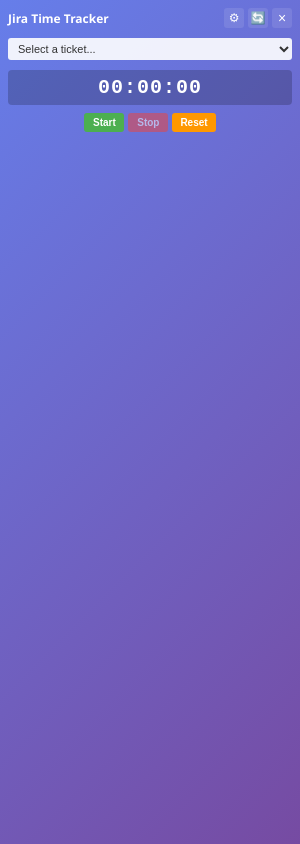
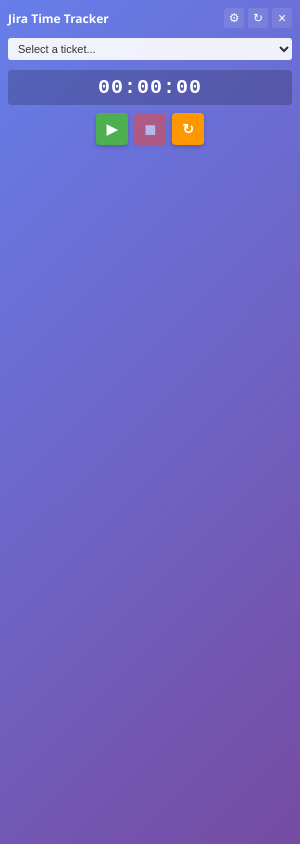
Before and after one commit to twinters-frontlineed/Time-Tracker, an Electron app: page index.html in a window 300 px wide. Drawn offline with Linux system fonts and the light colour scheme; no server answers.

Commit message:
Fix some styles

```diff
--- a/index.html
+++ b/index.html
@@ -12,7 +12,7 @@
             <h3>Jira Time Tracker</h3>
             <div class="header-buttons">
                 <button id="settingsBtn" class="header-btn" title="Settings">⚙</button>
-                <button id="syncBtn" class="header-btn" title="Sync Jira Tickets">🔄</button>
+                <button id="syncBtn" class="header-btn" title="Sync Jira Tickets">↻</button>
                 <button id="closeBtn" class="close-btn">&times;</button>
             </div>
         </div>
@@ -28,9 +28,9 @@
         <div class="timer-section">
             <div class="timer-display" id="timerDisplay">00:00:00</div>
             <div class="timer-controls">
-                <button id="startBtn" class="btn-start">Start</button>
-                <button id="stopBtn" class="btn-stop" disabled>Stop</button>
-                <button id="resetBtn" class="btn-reset">Reset</button>
+                <button id="startBtn" class="btn-start" title="Start Timer">▶</button>
+                <button id="stopBtn" class="btn-stop" disabled title="Stop Timer">◼</button>
+                <button id="resetBtn" class="btn-reset" title="Reset Timer">↻</button>
             </div>
         </div>
     </div>
--- a/main.js
+++ b/main.js
@@ -11,7 +11,7 @@
   // Create the browser window
   mainWindow = new BrowserWindow({
     width: 280,
-    height: 140,
+    height: 160,
     frame: false, // Remove window frame for overlay effect
     alwaysOnTop: true, // Keep window on top
     resizable: true,
--- a/styles.css
+++ b/styles.css
@@ -175,20 +175,24 @@
 
 .timer-controls {
     display: flex;
-    gap: 4px;
+    gap: 6px;
     justify-content: center;
 }
 
 .timer-controls button {
-    padding: 4px 8px;
+    width: 32px;
+    height: 32px;
     border: none;
-    border-radius: 3px;
-    font-size: 10px;
+    border-radius: 4px;
+    font-size: 14px;
     font-weight: 600;
     cursor: pointer;
-    min-width: 40px;
     -webkit-app-region: no-drag;
     transition: all 0.2s ease;
+    display: flex;
+    align-items: center;
+    justify-content: center;
+    box-shadow: 0 2px 4px rgba(0, 0, 0, 0.2);
 }
 
 .btn-start {
@@ -199,6 +203,7 @@
 .btn-start:hover:not(:disabled) {
     background: #45a049;
     transform: translateY(-1px);
+    box-shadow: 0 4px 8px rgba(0, 0, 0, 0.3);
 }
 
 .btn-stop {
@@ -209,6 +214,7 @@
 .btn-stop:hover:not(:disabled) {
     background: #da190b;
     transform: translateY(-1px);
+    box-shadow: 0 4px 8px rgba(0, 0, 0, 0.3);
 }
 
 .btn-reset {
@@ -219,12 +225,14 @@
 .btn-reset:hover:not(:disabled) {
     background: #e68900;
     transform: translateY(-1px);
+    box-shadow: 0 4px 8px rgba(0, 0, 0, 0.3);
 }
 
 button:disabled {
     opacity: 0.5;
     cursor: not-allowed;
     transform: none !important;
+    box-shadow: 0 2px 4px rgba(0, 0, 0, 0.1) !important;
 }
 
 /* Scrollbar styling for select dropdown */
```
